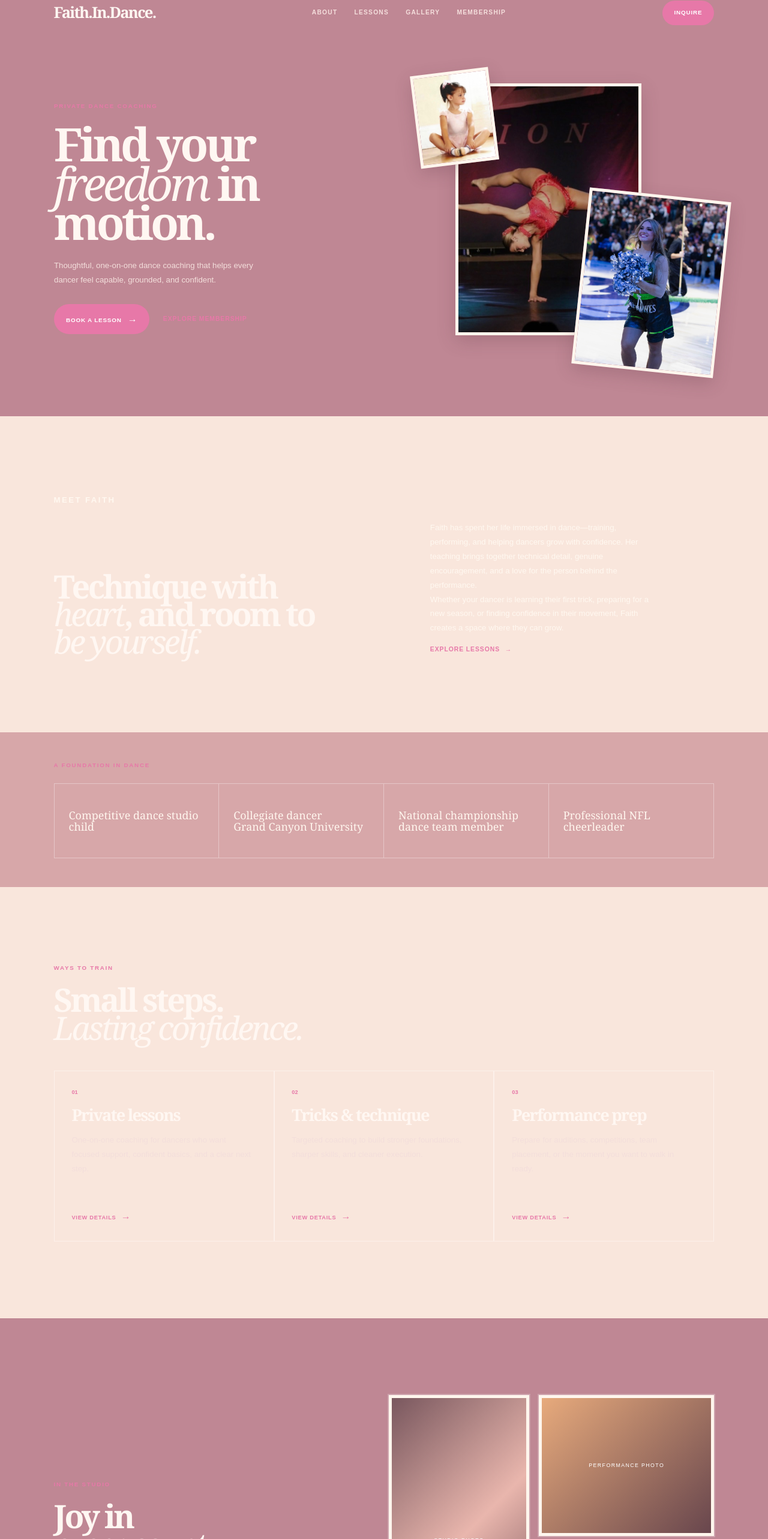
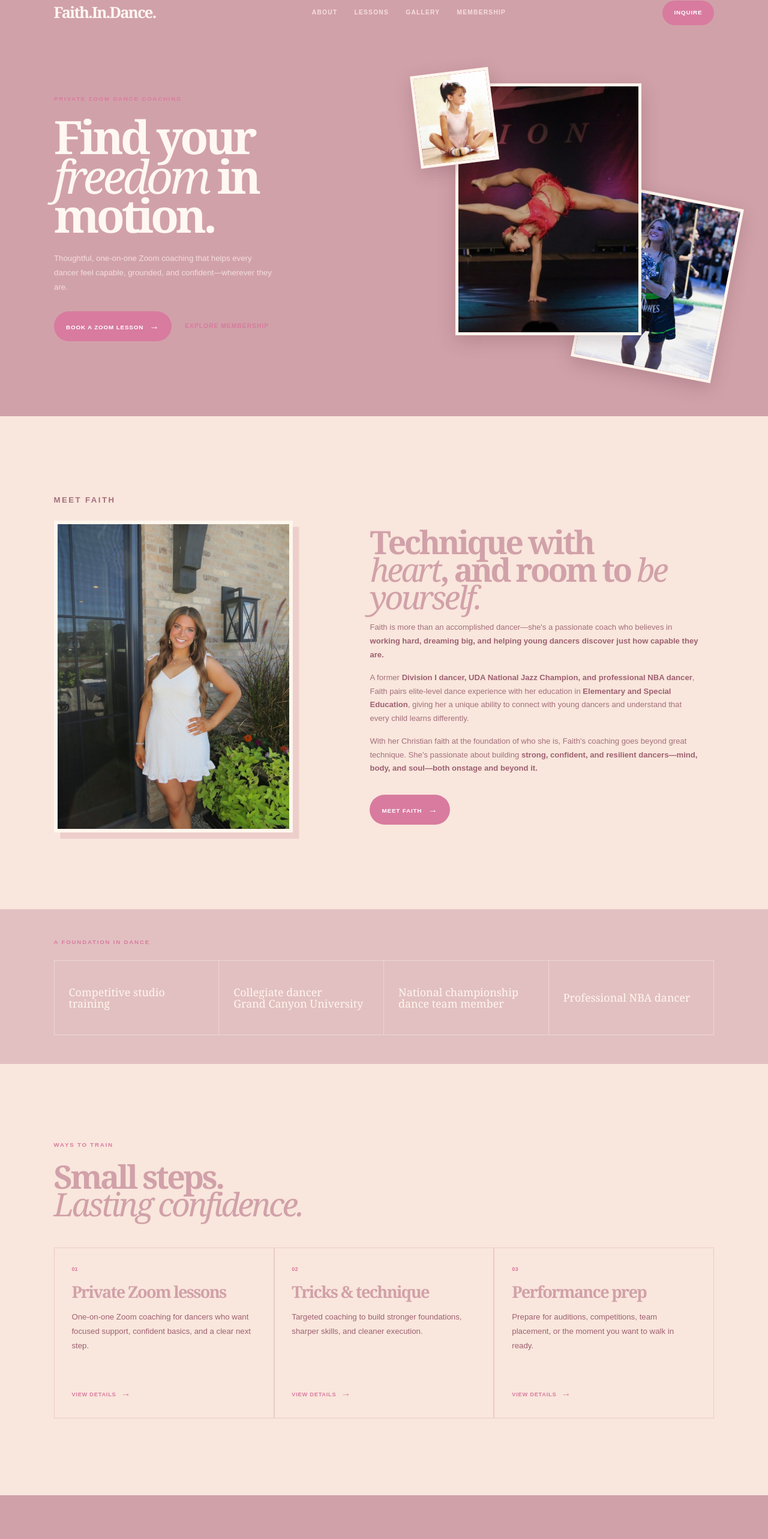
Before and after one commit to Mila1980/FAITHDANCE, a Next.js app: page / in a window 1280 px wide. Shown: the part 21-2587 px from the top of the page at 60% size. Built offline with nearby package versions, Linux system fonts and the light colour scheme.

Commit message:
Add Faith bio and refine Zoom coaching site

```diff
--- /dev/null
+++ b/src/app/about/page.tsx
@@ -0,0 +1,12 @@
+import Image from "next/image";
+import Link from "next/link";
+
+export default function AboutPage() {
+  return <main className="about-page">
+    <nav className="member-nav"><Link className="brand" href="/">Faith.In.Dance.</Link><div><Link href="/">Home</Link><Link href="/membership">Membership</Link><a href="#story">Faith&apos;s story</a></div><Link className="nav-button" href="/#contact">Inquire</Link></nav>
+    <section className="about-page-hero"><div className="about-page-photo"><Image src="/images/faith-about.jpg" alt="Faith smiling outdoors" fill sizes="(max-width: 720px) 100vw, 45vw" priority /></div><div><p className="eyebrow">Meet Faith</p><h1>The heart behind<br /><em>Faith.In.Dance.</em></h1><p>Dance is where discipline, joy, courage, and connection come together. Faith&apos;s coaching makes room for all four.</p></div></section>
+    <section className="about-story" id="story"><p className="eyebrow">Her approach</p><div><h2>Every dancer deserves to feel <em>capable.</em></h2><div className="about-story-copy"><p>Faith is more than an accomplished dancer—she&apos;s a passionate coach who believes in <strong>working hard, dreaming big, and helping young dancers discover just how capable they are.</strong></p><p>A former <strong>Division I dancer, UDA National Jazz Champion, and professional NBA dancer</strong>, Faith pairs elite-level dance experience with her education in <strong>Elementary and Special Education</strong>. That combination helps her meet dancers where they are and teach in a way that makes each next step feel possible.</p><p>With her Christian faith at the foundation of who she is, Faith&apos;s coaching goes beyond great technique. She&apos;s passionate about building <strong>strong, confident, and resilient dancers—mind, body, and soul—both onstage and beyond it.</strong></p><Link className="button" href="/#contact">Work with Faith <span>→</span></Link></div></div></section>
+    <section className="about-values"><article><span>01</span><h3>Work hard</h3><p>Build the habits and discipline that make growth possible.</p></article><article><span>02</span><h3>Dream big</h3><p>Make room for ambitious goals and the courage to pursue them.</p></article><article><span>03</span><h3>Grow strong</h3><p>Develop confidence that carries far beyond the stage.</p></article></section>
+    <footer><Link className="brand" href="/">Faith.In.Dance.</Link><span>Dance with confidence.</span><span>© 2026 Faith.In.Dance.</span></footer>
+  </main>;
+}
--- a/src/app/layout.tsx
+++ b/src/app/layout.tsx
@@ -2,8 +2,8 @@ import type { Metadata } from "next";
 import "./globals.css";
 
 export const metadata: Metadata = {
-  title: "Faith.In.Dance. | Private Dance Coaching",
-  description: "Private dance coaching for confident movement, stronger technique, and performance readiness.",
+  title: "Faith.In.Dance. | Private Zoom Dance Coaching",
+  description: "Private Zoom dance coaching for confident movement, stronger technique, and performance readiness.",
 };
 
 export default function RootLayout({ children }: Readonly<{ children: React.ReactNode }>) {
--- a/src/app/membership/page.tsx
+++ b/src/app/membership/page.tsx
@@ -10,11 +10,11 @@ const lessonTracks = [
 export default function MembershipPage() {
   return <main className="member-page">
     <nav className="member-nav"><Link className="brand" href="/">Faith.In.Dance.</Link><div><Link href="/">Home</Link><a href="#lesson-menu">Lesson menu</a><a href="#join">Join</a></div><Link className="nav-button" href="#join">Become a member</Link></nav>
-    <section className="member-hero"><div><p className="eyebrow">Faith Dance Membership</p><h1>Train with<br /><em>purpose.</em></h1><p className="member-intro">A supportive online space for dancers who want more structure, stronger skills, and a coach in their corner between lessons.</p><a className="button" href="#join">See what&apos;s inside <span>→</span></a></div><div className="member-hero-card"><p>Member studio</p><strong>your next<br />stronger step</strong><span>Technique · confidence · performance</span></div></section>
+    <section className="member-hero"><div><p className="eyebrow">Faith Dance Membership</p><h1>Train with<br /><em>purpose.</em></h1><p className="member-intro">A supportive online space for dancers who want more structure, stronger skills, and a coach in their corner between Zoom lessons.</p><a className="button" href="#join">See what&apos;s inside <span>→</span></a></div><div className="member-hero-card"><p>Member coaching space</p><strong>your next<br />stronger step</strong><span>Technique · confidence · performance</span></div></section>
     <section className="member-benefits"><p className="eyebrow">More than a lesson library</p><div><h2>What members<br /><em>get to come back to.</em></h2><ul><li><b>New guided lessons</b><span>Clear video-based training built around the skills dancers ask for most.</span></li><li><b>Practice plans</b><span>Simple weekly structure so progress does not depend on guessing what to do next.</span></li><li><b>Performance support</b><span>Practical preparation for auditions, competitions, teams, and confidence under pressure.</span></li></ul></div></section>
     <section className="lesson-menu" id="lesson-menu"><p className="eyebrow">Lesson menu</p><h2>Choose your<br /><em>next focus.</em></h2><p className="menu-intro">Each track gives dancers a clear place to begin. Final lesson videos and member progress will be connected once Faith&apos;s program is ready to launch.</p><div className="track-grid">{lessonTracks.map(([title, copy, count], index) => <article key={title}><span>0{index + 1}</span><p>{count}</p><h3>{title}</h3><div>{copy}</div><button type="button">View track <b>→</b></button></article>)}</div></section>
     <section className="member-coach"><div className="coach-photo"><span>Faith&apos;s membership photo</span></div><div><p className="eyebrow">Coaching that continues</p><h2>Less pressure.<br /><em>More progress.</em></h2><p>The membership is not about doing everything at once. It is about knowing what to practice, returning to the basics when needed, and building confidence one count at a time.</p></div></section>
-    <section className="member-join" id="join"><p className="eyebrow">Join the list</p><h2>Be first when<br /><em>the studio opens.</em></h2><p>Membership access, pricing, and the first lesson tracks are being finalized.</p><a className="button" href="mailto:hello@faithdance.com?subject=Faith%20Dance%20Membership">I&apos;m interested <span>→</span></a><small>This will be connected to Faith&apos;s real email before launch.</small></section>
+    <section className="member-join" id="join"><p className="eyebrow">Join the list</p><h2>Be first when<br /><em>membership opens.</em></h2><p>Membership access, pricing, and the first lesson tracks are being finalized.</p><a className="button" href="mailto:hello@faithdance.com?subject=Faith%20Dance%20Membership">I&apos;m interested <span>→</span></a><small>This will be connected to Faith&apos;s real email before launch.</small></section>
     <footer><Link className="brand" href="/">Faith.In.Dance.</Link><span>Dance with confidence.</span><span>© 2026 Faith.In.Dance.</span></footer>
   </main>;
 }
--- a/src/app/page.tsx
+++ b/src/app/page.tsx
@@ -2,7 +2,7 @@ import Link from "next/link";
 import Image from "next/image";
 
 const services = [
-  ["01", "Private lessons", "One-on-one coaching for dancers who want focused support, confident basics, and a clear next step."],
+  ["01", "Private Zoom lessons", "One-on-one Zoom coaching for dancers who want focused support, confident basics, and a clear next step."],
   ["02", "Tricks & technique", "Targeted coaching to build stronger foundations, sharper skills, and cleaner execution."],
   ["03", "Performance prep", "Prepare for auditions, competitions, team placement, or the moment you want to walk in ready."],
 ];
@@ -14,16 +14,16 @@ export default function Home() {
         <nav className="nav" aria-label="Main navigation">
           <a className="brand" href="#top">Faith.In.Dance.</a>
           <div className="nav-links">
-            <a href="#about">About</a><a href="#lessons">Lessons</a><a href="#gallery">Gallery</a><Link href="/membership">Membership</Link>
+            <Link href="/about">About</Link><a href="#lessons">Lessons</a><a href="#gallery">Gallery</a><Link href="/membership">Membership</Link>
           </div>
           <a className="nav-button" href="#contact">Inquire</a>
         </nav>
         <div className="hero-grid">
           <div className="hero-copy">
-            <p className="eyebrow">Private dance coaching</p>
+            <p className="eyebrow">Private Zoom dance coaching</p>
             <h1>Find your <em>freedom</em> in motion.</h1>
-            <p className="intro">Thoughtful, one-on-one dance coaching that helps every dancer feel capable, grounded, and confident.</p>
-            <div className="actions"><a className="button" href="#contact">Book a lesson <span>→</span></a><Link className="text-link" href="/membership">Explore membership</Link></div>
+            <p className="intro">Thoughtful, one-on-one Zoom coaching that helps every dancer feel capable, grounded, and confident—wherever they are.</p>
+            <div className="actions"><a className="button" href="#contact">Book a Zoom lesson <span>→</span></a><Link className="text-link" href="/membership">Explore membership</Link></div>
           </div>
           <div className="hero-photo-stack" aria-label="Faith's dance journey">
             <div className="hero-photo hero-photo-baby"><Image src="/images/faith-baby.jpeg" alt="Faith as a young dancer" fill sizes="(max-width: 720px) 38vw, 220px" priority /></div>
@@ -36,14 +36,14 @@ export default function Home() {
       <section className="about section" id="about">
         <p className="eyebrow">Meet Faith</p>
         <div className="about-grid">
-          <h2>Technique with <em>heart</em>, and room to <em>be yourself.</em></h2>
-          <div><p>Faith has spent her life immersed in dance—training, performing, and helping dancers grow with confidence. Her teaching brings together technical detail, genuine encouragement, and a love for the person behind the performance.</p><p>Whether your dancer is learning their first trick, preparing for a new season, or finding confidence in their movement, Faith creates a space where they can grow.</p><a className="text-link" href="#lessons">Explore lessons <span>→</span></a></div>
+          <div className="about-photo"><Image src="/images/faith-about.jpg" alt="Faith smiling outdoors" fill sizes="(max-width: 720px) 100vw, 42vw" /></div>
+          <div className="about-copy"><h2>Technique with <em>heart</em>, and room to <em>be yourself.</em></h2><p>Faith is more than an accomplished dancer—she&apos;s a passionate coach who believes in <strong>working hard, dreaming big, and helping young dancers discover just how capable they are.</strong></p><p>A former <strong>Division I dancer, UDA National Jazz Champion, and professional NBA dancer</strong>, Faith pairs elite-level dance experience with her education in <strong>Elementary and Special Education</strong>, giving her a unique ability to connect with young dancers and understand that every child learns differently.</p><p>With her Christian faith at the foundation of who she is, Faith&apos;s coaching goes beyond great technique. She&apos;s passionate about building <strong>strong, confident, and resilient dancers—mind, body, and soul—both onstage and beyond it.</strong></p><Link className="button about-button" href="/about">Meet Faith <span>→</span></Link></div>
         </div>
       </section>
 
       <section className="dance-focus section">
         <p className="eyebrow">A foundation in dance</p>
-        <div className="focus-list"><span>Competitive dance studio child</span><span>Collegiate dancer<br />Grand Canyon University</span><span>National championship dance team member</span><span>Professional NFL cheerleader</span></div>
+        <div className="focus-list"><span>Competitive studio training</span><span>Collegiate dancer<br />Grand Canyon University</span><span>National championship dance team member</span><span>Professional NBA dancer</span></div>
       </section>
 
       <section className="lessons section" id="lessons">
@@ -52,13 +52,13 @@ export default function Home() {
       </section>
 
       <section className="gallery section" id="gallery">
-        <div className="gallery-copy"><p className="eyebrow">In the studio</p><h2>Joy in<br /><em>every count.</em></h2><p>A glimpse into Faith&apos;s world: real movement, performance, and dancers finding their power.</p></div>
-        <div className="gallery-grid"><div className="portrait one"><span>Studio photo</span></div><div className="portrait two"><span>Performance photo</span></div><div className="portrait three"><span>Team photo</span></div></div>
+        <div className="gallery-copy"><p className="eyebrow">In motion</p><h2>Joy in<br /><em>every count.</em></h2><p>A glimpse into Faith&apos;s world: real movement, performance, and dancers finding their power.</p></div>
+        <div className="gallery-grid"><div className="portrait one"><span>Dance photo</span></div><div className="portrait two"><span>Performance photo</span></div><div className="portrait three"><span>Team photo</span></div></div>
       </section>
 
       <section className="contact section" id="contact">
         <div><p className="eyebrow">Let&apos;s dance</p><h2>Ready to take<br />the <em>next step?</em></h2><p>Tell Faith a little about your dancer and the support you&apos;re looking for. She&apos;ll be in touch with next steps.</p></div>
-        <form className="inquiry-form"><label>Parent / dancer name<input placeholder="Your name" /></label><label>Email<input type="email" placeholder="you@example.com" /></label><label>What would you like help with?<select defaultValue=""><option value="" disabled>Select a lesson focus</option><option>Private lessons</option><option>Tricks & technique</option><option>Performance prep</option></select></label><button type="button" className="button">Join the lesson list <span>→</span></button><small>A real booking form will be connected here.</small></form>
+        <form className="inquiry-form"><label>Parent / dancer name<input placeholder="Your name" /></label><label>Email<input type="email" placeholder="you@example.com" /></label><label>What would you like help with?<select defaultValue=""><option value="" disabled>Select a coaching focus</option><option>Private Zoom lesson</option><option>Tricks & technique</option><option>Performance prep</option></select></label><button type="button" className="button">Ask about Zoom coaching <span>→</span></button><small>A real booking form will be connected here.</small></form>
       </section>
       <footer><a className="brand" href="#top">Faith.In.Dance.</a><span>Dance with confidence.</span><span>© 2026 Faith.In.Dance.</span></footer>
     </main>
```
Also changed, not shown: public/images/faith-about.jpg (added), src/app/globals.css.
